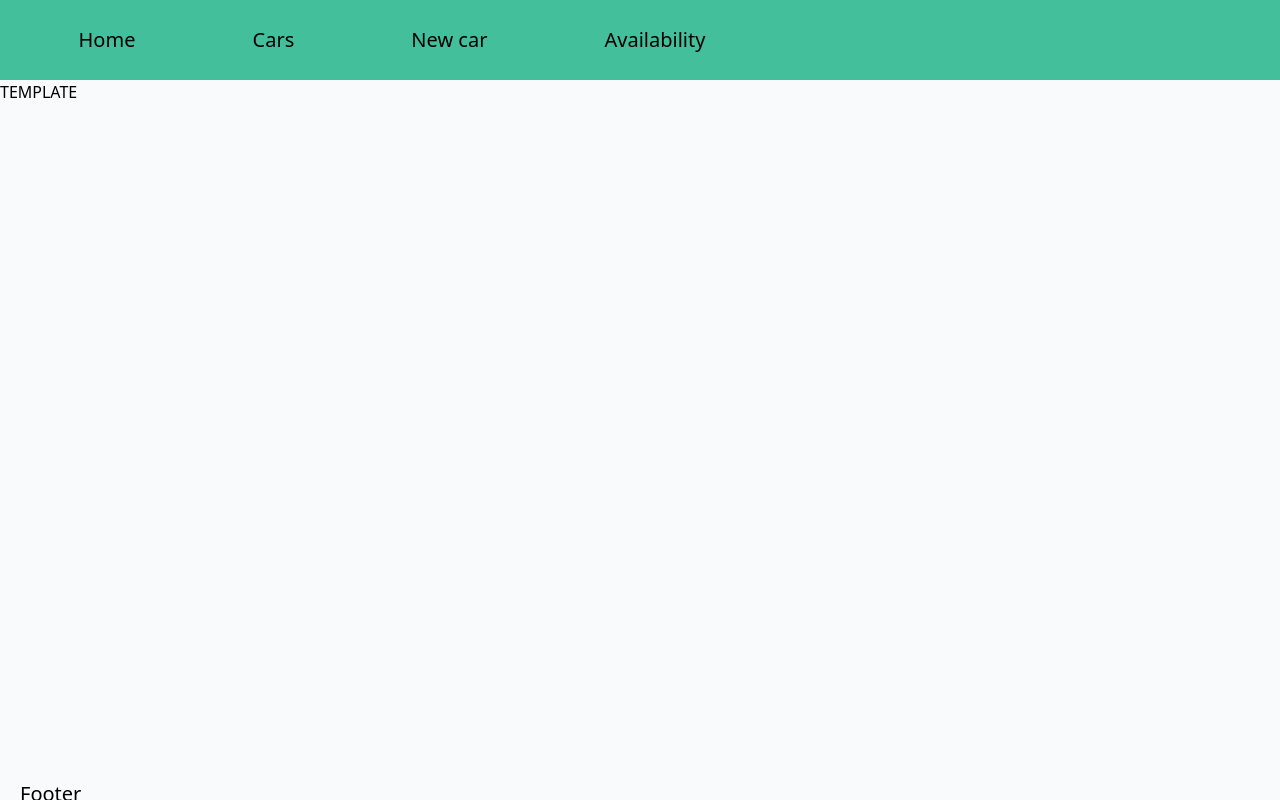
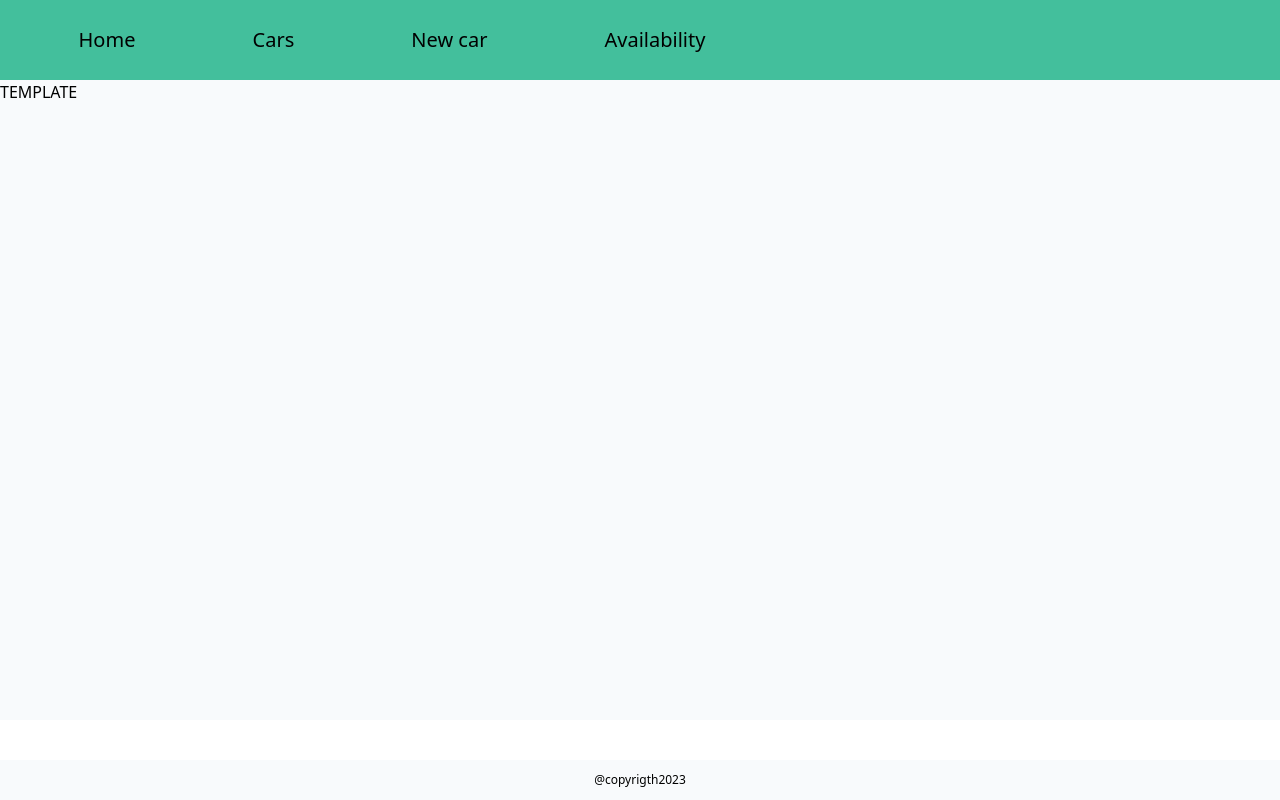
Before and after one commit to Laeti64/Hackathon-2, a Next.js app: page / in a window 1280 px wide. Built offline with nearby package versions, Linux system fonts and the light colour scheme.

Commit message:
fix layout & footer

```diff
--- a/src/components/Layout.tsx
+++ b/src/components/Layout.tsx
@@ -24,7 +24,7 @@ function Layout({ children }: TChildren) {
       </Head>
       <div className="w-screen fixed flex flex-col h-screen">
         {width > 800 ? <NavBarAdmin /> : <NavBarUser />}
-        <div className="w-full  h-[90%]   flex bg-slate-50">
+        <div className="w-full  h-[80%]   flex bg-slate-50">
           <div className="w-full h-full overflow-auto">{children}</div>
         </div>
         <Footer />
--- a/src/components/organisms/Footer.tsx
+++ b/src/components/organisms/Footer.tsx
@@ -4,8 +4,8 @@ type Props = {};
 
 function Footer({}: Props) {
   return (
-    <div className="fixed bottom-0 w-screen h-[4%] mt-[5em] flex p-5 text-xl bg-slate-50">
-      Footer
+    <div className="fixed bottom-0 w-full h-[2%] p-5 text-xs bg-slate-50 flex align-middle items-center justify-center">
+      @copyrigth2023
     </div>
   );
 }
```
Also changed, not shown: src/components/organisms/molecules/CarouselForCard.tsx (+1 -2 lines).
